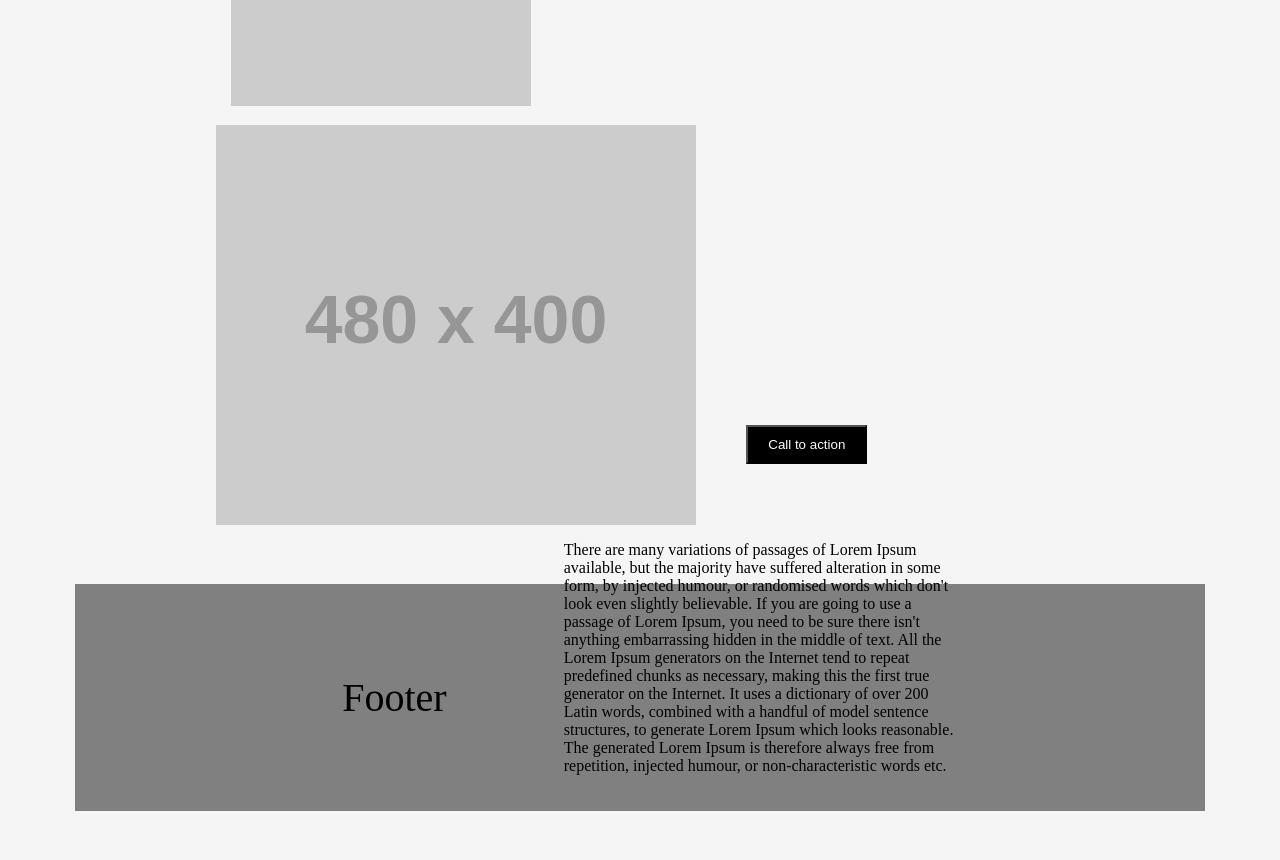
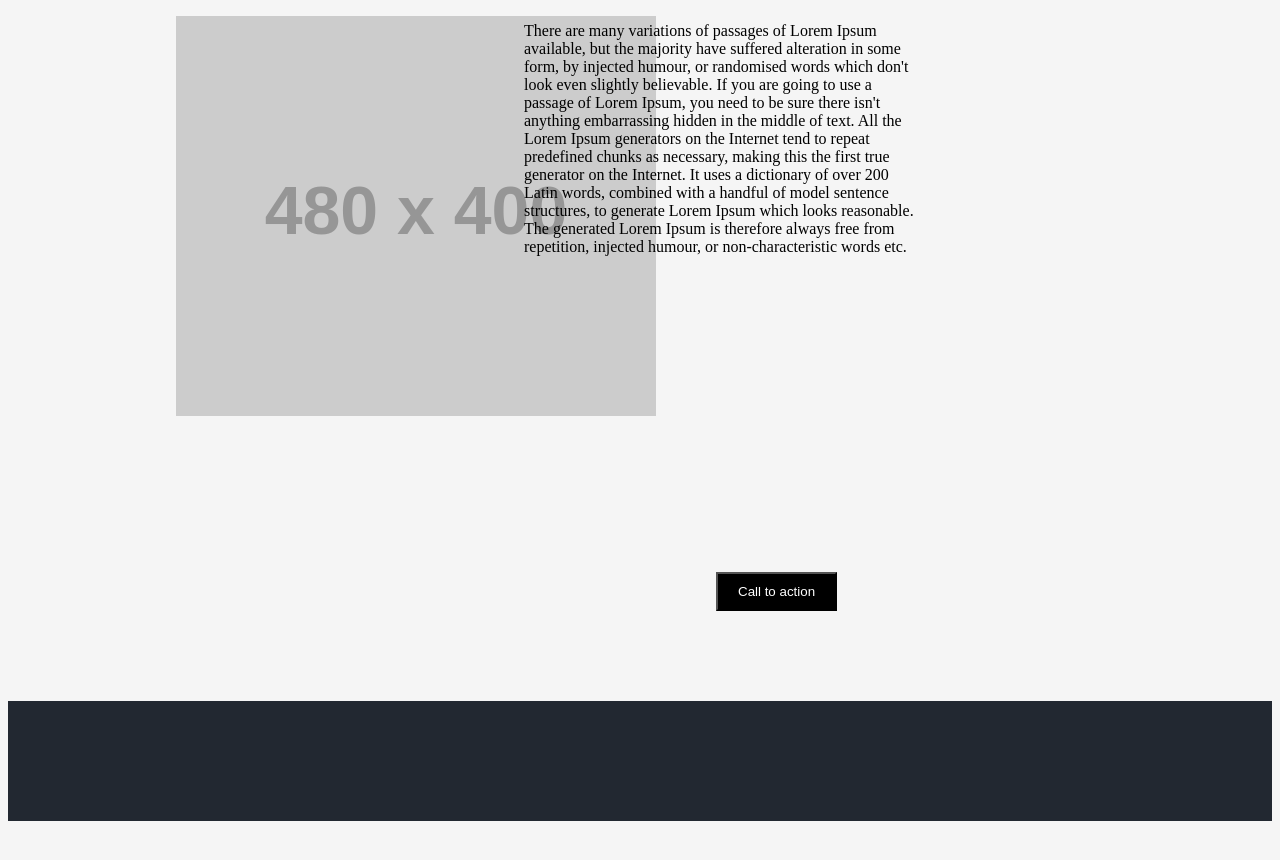
Before and after one commit to Ossamaaa/wirefame-exercise, a plain HTML site: page index.html in a window 1280 px wide. Shown: the part 1460-2320 px from the top of the page. After the commit the page ends 2289 px from the top, so only its background shows below. Drawn offline with Linux system fonts and the light colour scheme; placeholder pictures from the web are drawn by us.

Commit message:
added some features

```diff
--- a/index.html
+++ b/index.html
@@ -79,7 +79,6 @@
 
     <footer>
         <div>
-            <p>Footer</p>
         </div>
     </footer>
 
--- a/style.css
+++ b/style.css
@@ -4,14 +4,15 @@
 }
 body{
     background-color: whitesmoke;
-    padding: 70px;
+    padding: 3px;
     margin: 5px;
 }
 
 header{
     text-align: center;
-    padding: 30px;
-    background-color: rgb(223, 223, 223);
+    color: rgb(255, 255, 255);
+    padding: 10px;
+    background-color: #222831;
     font-family: Arial, Helvetica, sans-serif;
 }
 
@@ -63,7 +64,7 @@ font-weight: bold;}
 
 .anotherpics img{
 
-    padding: 15px;
+    padding: 12px;
 
 
 }
@@ -75,13 +76,14 @@ font-weight: bold;}
 
 #finimage{
 float: left;
+padding: 10px;
 }
 
 #parg{
    position: relative;
     float:right;
 width: 400px;
-right: 100px;
+right: 190px;
 overflow: scroll;
 }
 
@@ -89,9 +91,9 @@ overflow: scroll;
 
 
 footer{
-    background-color: gray;
-    margin-top: 420px;
-    padding: 50px;
+    background-color: #222831;
+    margin-top: 390px;
+    padding: 60px;
     text-align: center;
     font-size: 40px;
 }
```
